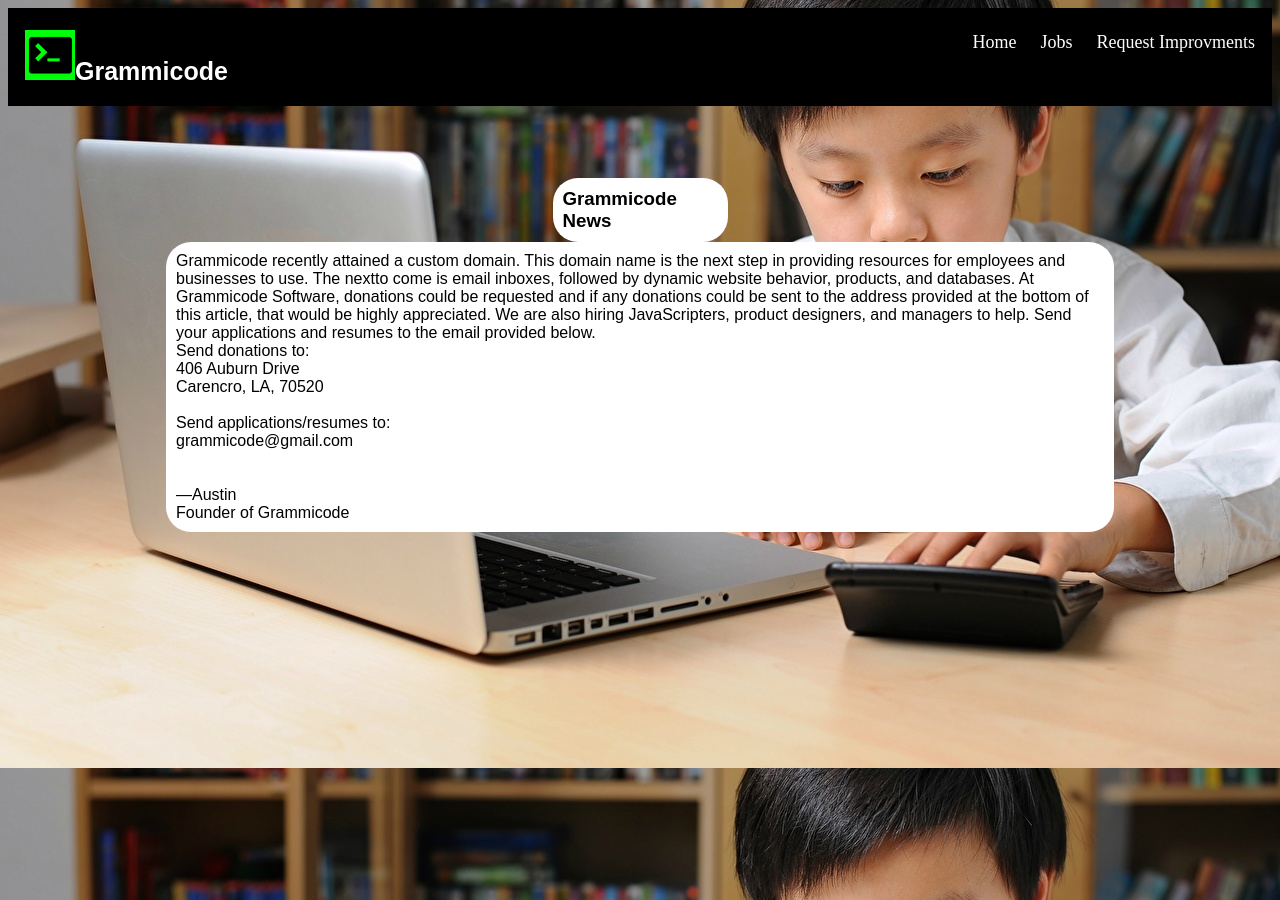
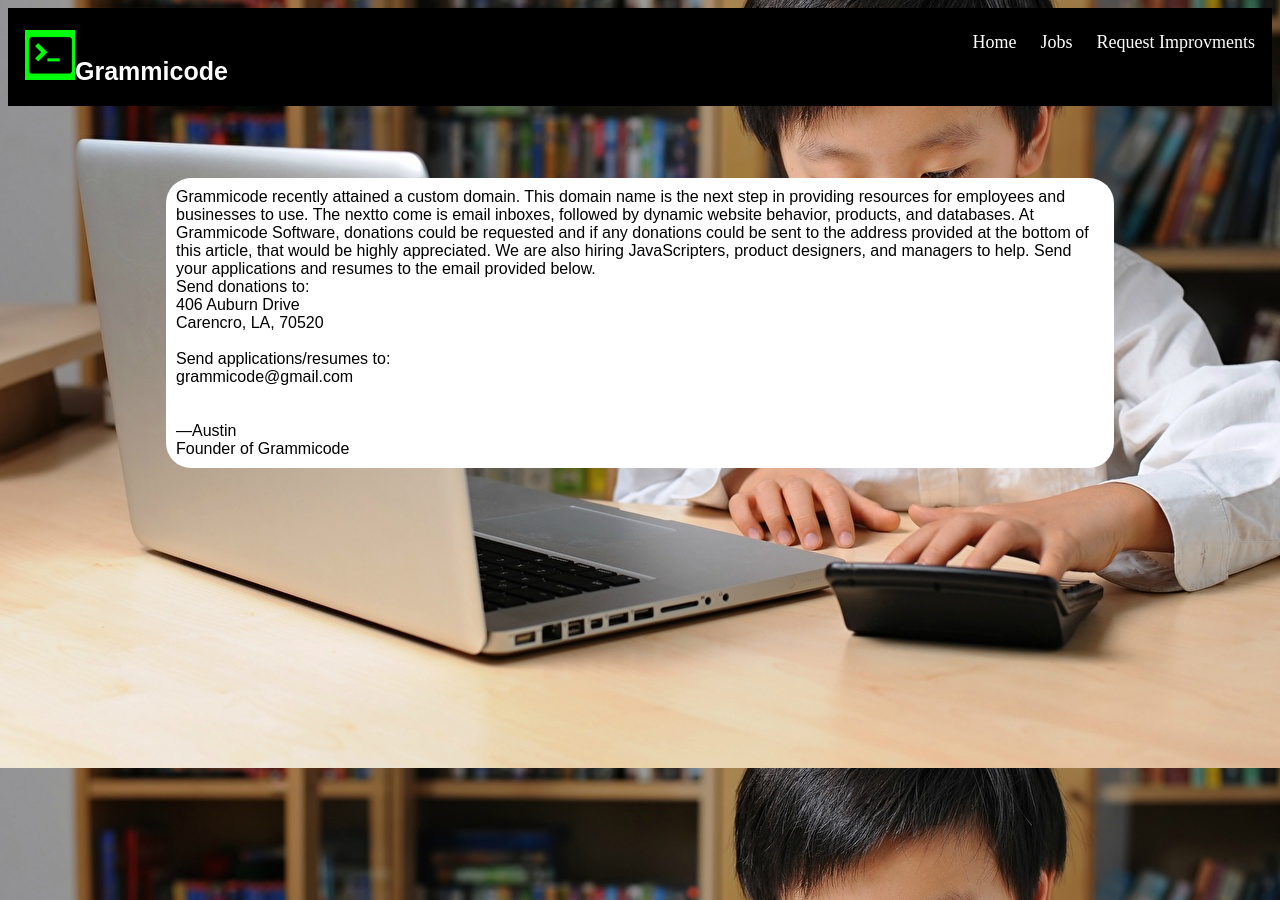
Before and after one commit to Grammicode-Software/grammisoft.github.io, a Jekyll site: the page home.html, which Jekyll copies as it is, in a window 1280 px wide. Built offline with Jekyll 4.4.1, drawn with Linux system fonts in a browser that asks for light colours.

Commit message:
Update home.html

```diff
--- a/home.html
+++ b/home.html
@@ -25,7 +25,7 @@
 <br>
 <br>
 <br>
-  <h3 id="Grammicode-News">Grammicode News</h3>
+
 <div class="info">
   Grammicode recently attained a custom domain. This domain name is the next step in providing resources for employees and businesses to use. The nextto come is email inboxes, followed by dynamic website behavior, products, and databases. At Grammicode Software, donations could be requested and if any donations could be sent to the address provided at the bottom of this article, that would be highly appreciated. We are also hiring JavaScripters, product designers, and managers to help. Send your applications and resumes to the email provided below. <br>
   Send donations to:<br> 406 Auburn Drive<br> Carencro, LA, 70520<br><br>Send applications/resumes to:<br>grammicode@gmail.com<br><br><br>&mdash;Austin<br>Founder of Grammicode
```
